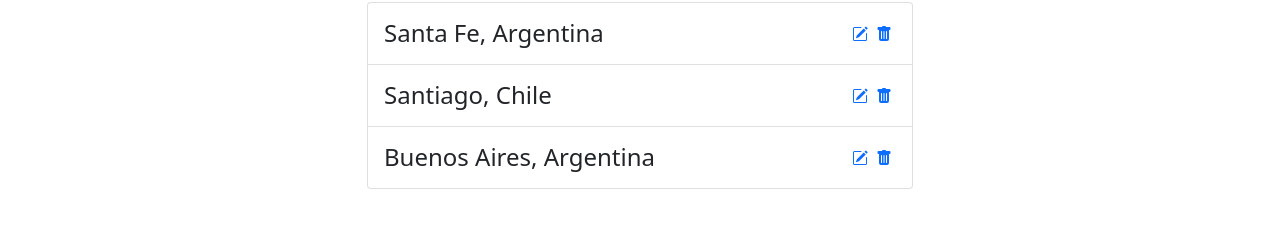
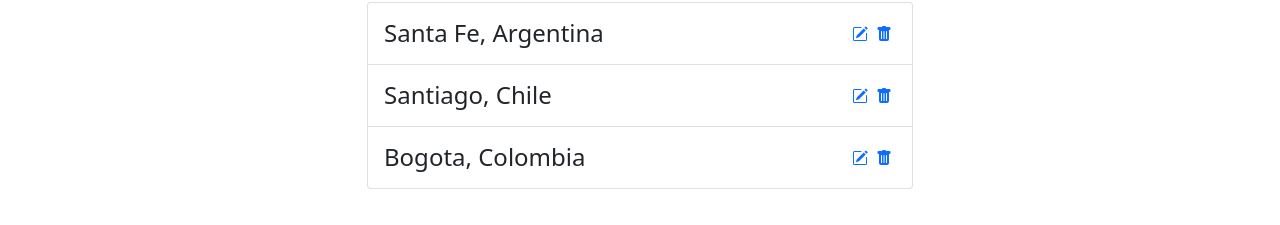
Before and after one commit to JoaquinVilchez/eCloud-ABM-paises, a Vue app: page /provincias in a window 1280 px wide. Shown: the part 207-432 px from the top of the page. Built offline with nearby package versions, Linux system fonts and the light colour scheme.

Commit message:
Se agerga funciones de listado para provincias

```diff
--- a/src/App.vue
+++ b/src/App.vue
@@ -6,7 +6,6 @@
     </b-container>
   </div>
 </template>
-
 
 <script>
 // @ is an alias to /src
--- a/src/components/countries/form.vue
+++ b/src/components/countries/form.vue
@@ -17,7 +17,7 @@
             </b-form-group>
             <div class="d-flex justify-content-between flex-column">
                 <b-button block type="submit" variant="primary" class="mb-2">Guardar</b-button>
-                <b-button :to="{name:'countries'}" block type="reset" class="mb-2">Cancelar</b-button>
+                <b-button :to="{name:'countries'}" variant="danger" block type="reset" class="mb-2">Cancelar</b-button>
             </div>
         </b-form>
     </div>
--- a/src/components/countries/list.vue
+++ b/src/components/countries/list.vue
@@ -29,7 +29,7 @@
             >
                     <h4 class="my-0">{{ country.name }}</h4>
                     <div>
-                        <router-link :to="`countries-edit/${country.id}`" class="mx-1"><b-icon icon="pencil-square"></b-icon></router-link>
+                        <router-link :to="`paises/editar/${country.id}`" class="mx-1"><b-icon icon="pencil-square"></b-icon></router-link>
                         <a href="#" class="mx-1"><b-icon icon="trash-fill"></b-icon></a>
                     </div>
             </b-list-group-item>
@@ -43,9 +43,10 @@ import { mapState } from 'vuex'
 export default {
     name: 'CountriesList',
     computed: {
-        countries() {
-            return this.$store.state.country.countries
-        }
+        ...mapState('country', ['countries'])
+        // countries() {
+        //     return this.$store.state.country.countries
+        // }
     }
 }
 </script>
--- a/src/components/provinces/list.vue
+++ b/src/components/provinces/list.vue
@@ -22,24 +22,10 @@
         </b-card-->
 
         <b-list-group>
-            <b-list-group-item class="py-3 d-flex justify-content-between align-items-center">
-                    <h4 class="my-0">Santa Fe, Argentina</h4>
+            <b-list-group-item class="py-3 d-flex justify-content-between align-items-center" v-for="province in provinces" :key="province.id">
+                    <h4 class="my-0">{{province.name}}</h4>
                     <div>
-                        <router-link :to="{name:'provinces-edit'}" class="mx-1"><b-icon icon="pencil-square"></b-icon></router-link>
-                        <a href="#" class="mx-1"><b-icon icon="trash-fill"></b-icon></a>
-                    </div>
-            </b-list-group-item>
-            <b-list-group-item class="py-3 d-flex justify-content-between align-items-center">
-                    <h4 class="my-0">Santiago, Chile</h4>
-                    <div>
-                        <router-link :to="{name:'provinces-edit'}" class="mx-1"><b-icon icon="pencil-square"></b-icon></router-link>
-                        <a href="#" class="mx-1"><b-icon icon="trash-fill"></b-icon></a>
-                    </div>
-            </b-list-group-item>
-            <b-list-group-item class="py-3 d-flex justify-content-between align-items-center">
-                    <h4 class="my-0">Buenos Aires, Argentina</h4>
-                    <div>
-                        <router-link :to="{name:'provinces-edit'}" class="mx-1"><b-icon icon="pencil-square"></b-icon></router-link>
+                        <router-link :to="`provincias/editar/${province.id}`" class="mx-1"><b-icon icon="pencil-square"></b-icon></router-link>
                         <a href="#" class="mx-1"><b-icon icon="trash-fill"></b-icon></a>
                     </div>
             </b-list-group-item>
@@ -48,7 +34,14 @@
 </template>
 
 <script>
+import { mapState } from 'vuex'
 export default {
-    name: 'ProvincesList'
+    name: 'ProvincesList',
+    computed:{
+        ...mapState('province', ['provinces'])
+        // provinces(){
+        //     return this.$store.state.province.provinces
+        // }
+    }
 }
 </script>
--- a/src/router/index.js
+++ b/src/router/index.js
@@ -21,7 +21,7 @@ const routes = [
     component: () => import(/* webpackChunkName: "countries-add" */ '../views/countries-add.vue')
   },
   {
-    path: '/paises/editar',
+    path: '/paises/editar/:id',
     name: 'countries-edit',
     component: () => import(/* webpackChunkName: "countries-edit" */ '../views/countries-edit.vue')
   },
@@ -36,7 +36,7 @@ const routes = [
     component: () => import(/* webpackChunkName: "provinces-add" */ '../views/provinces-add.vue')
   },
   {
-    path: '/provincias/editar',
+    path: '/provincias/editar/:id',
     name: 'provinces-edit',
     component: () => import(/* webpackChunkName: "provinces-edit" */ '../views/provinces-edit.vue')
   },
--- a/src/store/modules/province.js
+++ b/src/store/modules/province.js
@@ -1,9 +1,22 @@
 const state = {
-  provinces: [],
+  provinces: [
+    {id:1, name:'Santa Fe, Argentina'},
+    {id:2, name:'Santiago, Chile'},
+    {id:3, name:'Bogota, Colombia'}
+  ]
 }
 
 const mutations = {
-
+  addProvince(state, province){
+    state.provinces.push(province)
+  },
+  deleteProvince(state, idProvince){
+    state.provinces = state.provinces.filter((province)=>province.id !== idProvince)
+  },
+  editProvince(state, province){
+    const provinceIndex = state.provinces.findIndex((item)=>item.id == province.id)
+    provinces[provinceIndex] = province
+  }
 }
 
 export default {
--- a/src/views/countries-edit.vue
+++ b/src/views/countries-edit.vue
@@ -2,7 +2,7 @@
     <div class="row d-flex justify-content-center">
         <b-col num='12' lg='6'>
             <div id="header" class="d-flex justify-content-between align-items-center">
-                <h2>Editar nuevo país</h2>
+                <h2>Editar país</h2>
                 <b-button :to="{name:'countries'}" variant="primary">Volver al listado</b-button>
             </div>
             <hr>
```
